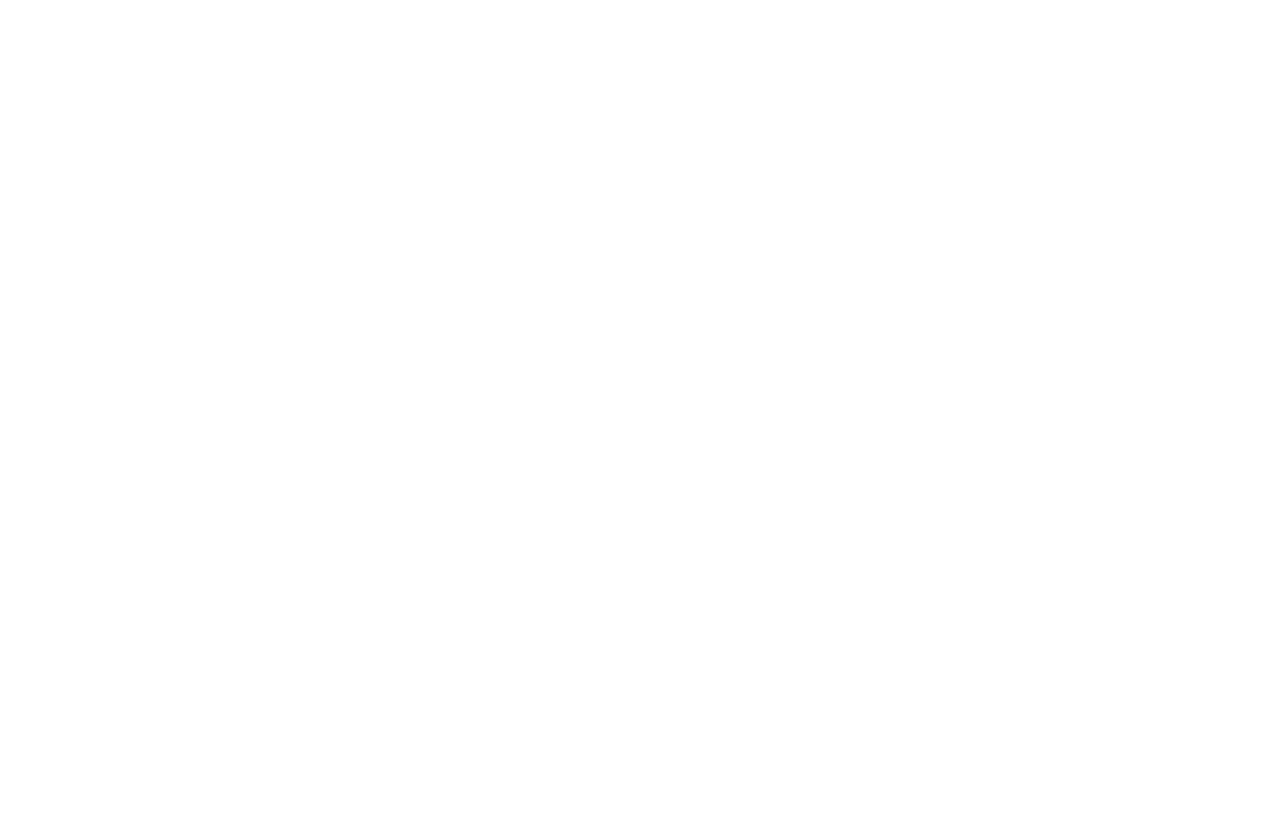
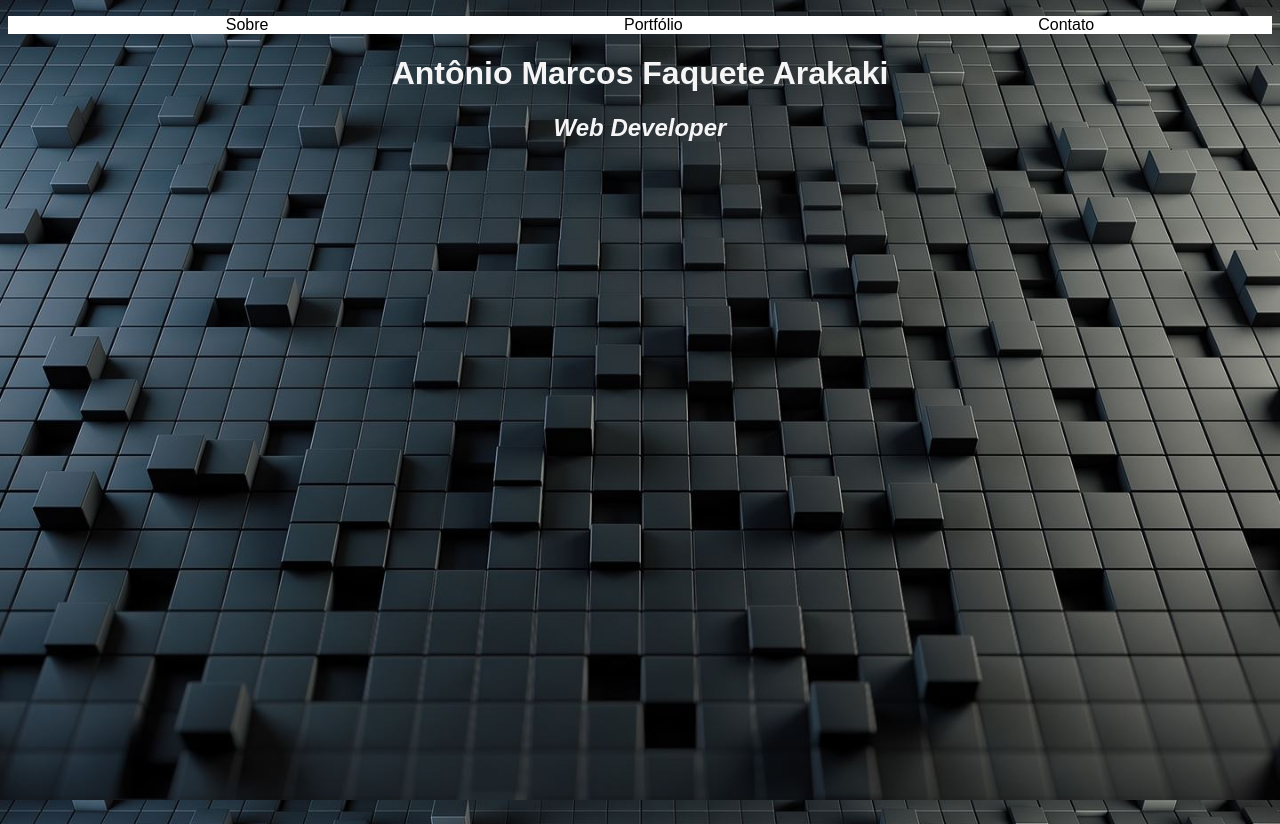
Before and after one commit to marcosfaquete/Alura-Imersao-Pagina-Pessoal, a plain HTML site: page index.html in a window 1280 px wide. Before the commit the page ends 800 px from the top, so only its background shows below. Drawn offline with Linux system fonts and the light colour scheme.

Commit message:
Pagina Pessoal

```diff
--- a/index.html
+++ b/index.html
@@ -1,12 +1,27 @@
 <!DOCTYPE html>
 <html lang="pt-br">
+
 <head>
     <meta charset="UTF-8">
     <meta http-equiv="X-UA-Compatible" content="IE=edge">
     <meta name="viewport" content="width=device-width, initial-scale=1.0">
+    <link rel="stylesheet" href="style.css">
     <title>Página Pessoal</title>
 </head>
+
 <body>
+    <header>
+        <nav class="menu">
+            <ul>
+                <li><a href="#">Sobre</a></li>
+                <li><a href="#">Portfólio</a></li>
+                <li><a href="#">Contato</a></li>
+            </ul>
+        </nav>
+
+    <h1 class="site-title">Antônio Marcos Faquete Arakaki</h1>
+    <h2 class="site-subtitle">Web Developer</h2>
+    </header>
 
 </body>
 </html>
--- /dev/null
+++ b/style.css
@@ -0,0 +1,40 @@
+body {
+    background-image: url('img/back.jpg');      /* Caminho da imagem */
+    /*background-size: 1980px 1080px; */    /* Tamanho da imagem */
+    background-size: auto 100vh;            /* Tamanho da imagem */
+    font-family: Arial;
+    height: 100vh;
+}
+
+.menu {
+    background-color: white;
+}
+
+.menu ul {
+    display: flex;                      /* Força os links a ficarem em horizontal */
+    /*justify-content: space-between;      Coloca um espaço entre os links */
+    justify-content: space-around;      /* Coloca um espaço entre os elementos e em volta deles */
+}
+
+.menu li {
+    list-style: none;
+}
+
+a {
+    color: black;
+    text-decoration: none;
+}
+
+a:hover {
+    text-decoration: underline;
+}
+
+.site-subtitle,
+.site-title {
+    color: whitesmoke;      /* Cor */
+    text-align: center;     /* Centraliza no meio */
+}
+
+.site-subtitle {
+    font-style: italic;
+}
```
Also changed, not shown: img/back.jpg (added).
